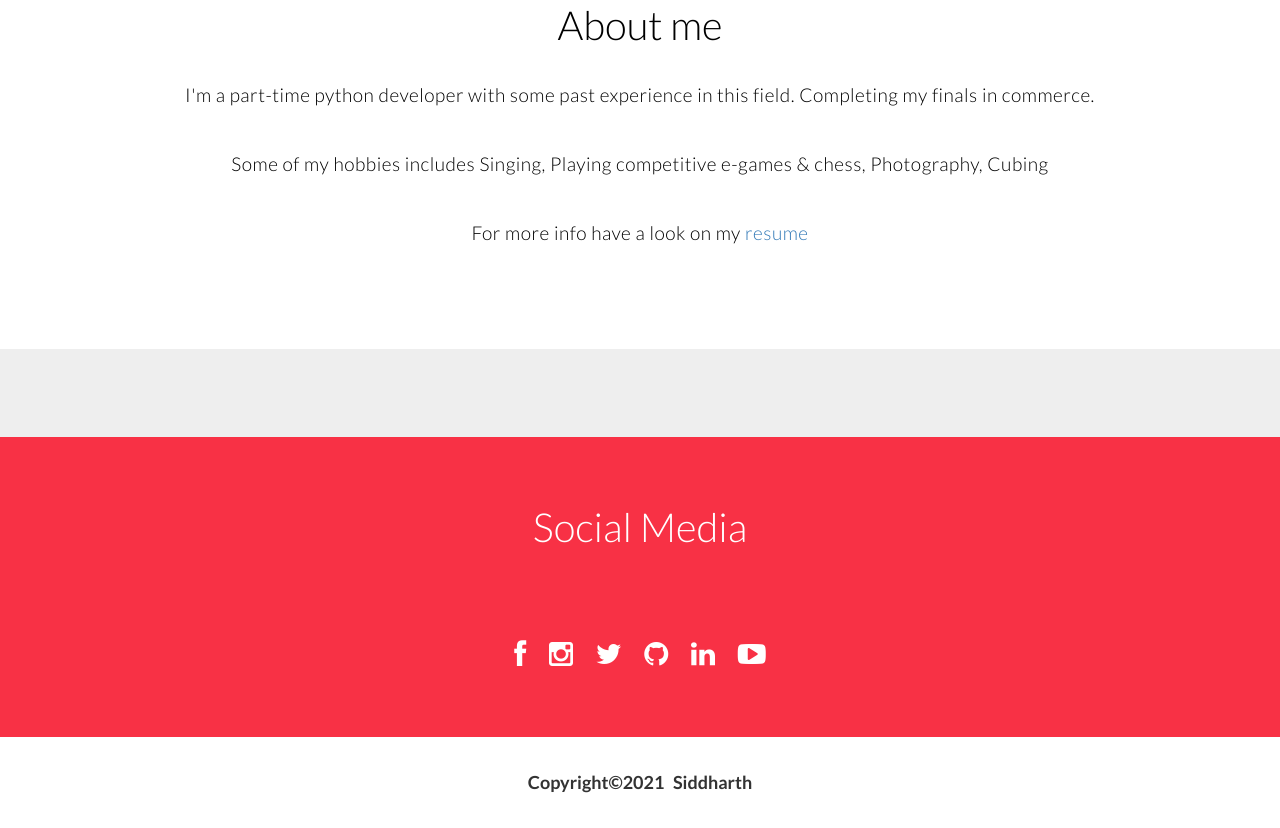
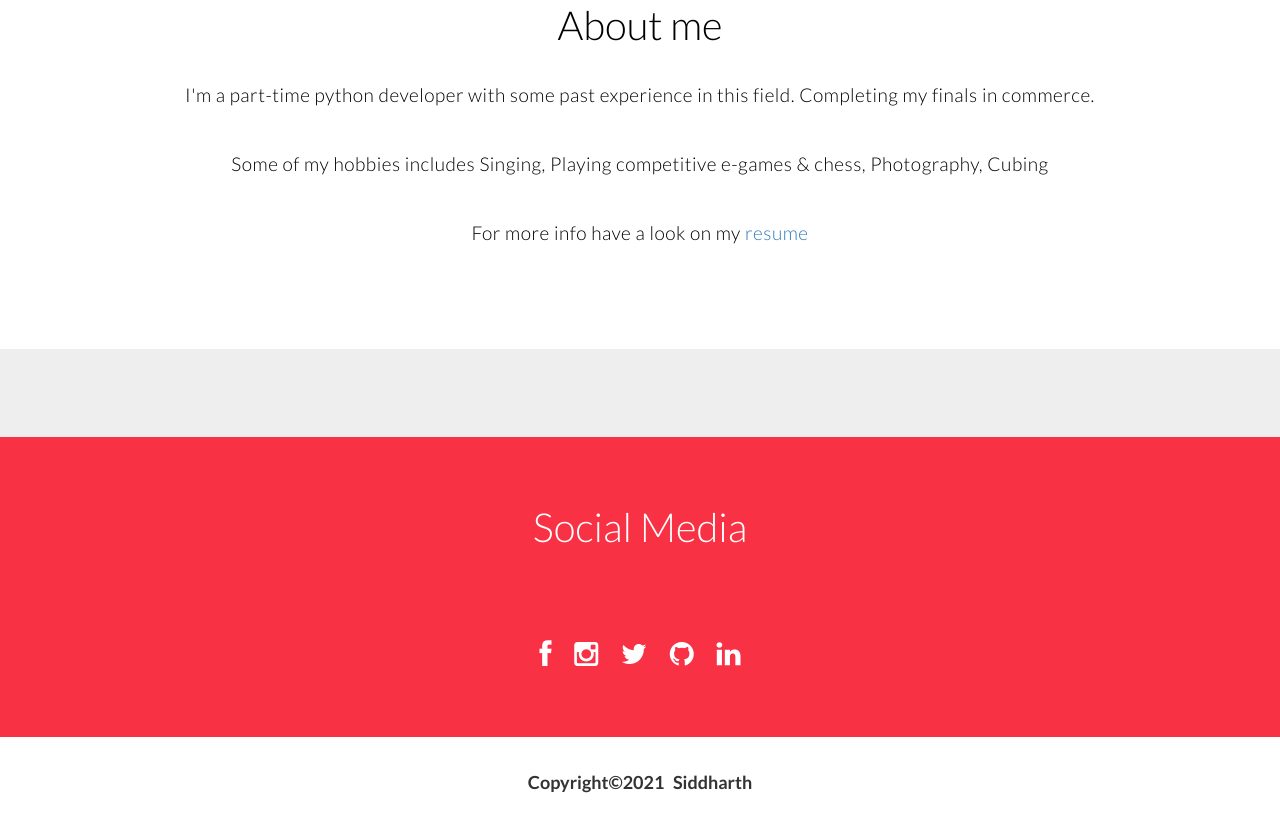
Before and after one commit to 11sid11/siddharthsahoo, a plain HTML site: page index.html in a window 1280 px wide. Shown: the part 893-1721 px from the top of the page. Drawn offline with Linux system fonts and the light colour scheme.

Commit message:
yoyo
yoyo

```diff
--- a/index.html
+++ b/index.html
@@ -90,7 +90,6 @@
 						<a href="https://twitter.com/11sid112" target="_blank"><i class="fa fa-twitter fa-2x"></i></a>
 						<a href="https://github.com/11sid11" target="_blank"><i class="fa fa-github fa-2x"></i></a>
 						<a href="https://www.linkedin.com/in/11siddharthsahoo11" target="_blank"><i class="fa fa-linkedin fa-2x"></i></a>
-						<a href="https://www.youtube.com/channel/UCbEBfBidbgy-FIDylJq-h3w/videos" target="_blank"><i class="fa fa-youtube-play fa-2x"></i></a>
 					</div>
 				</div>
 			</div>
```
